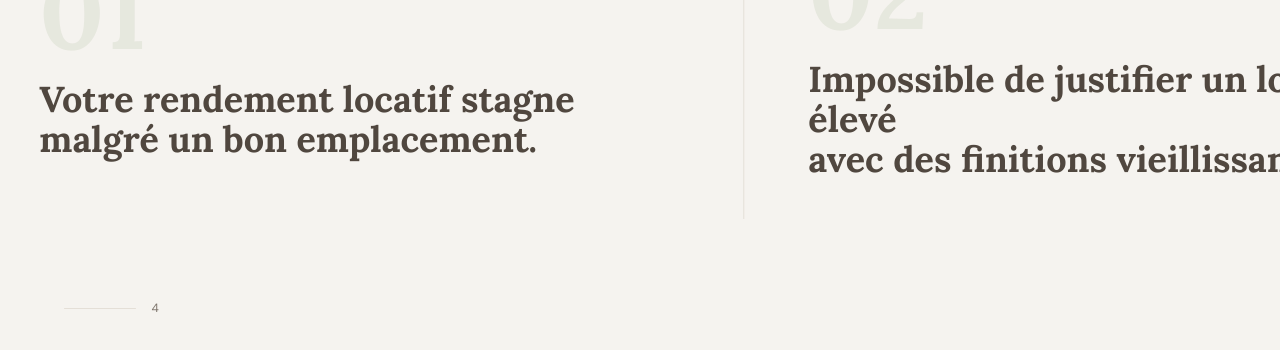
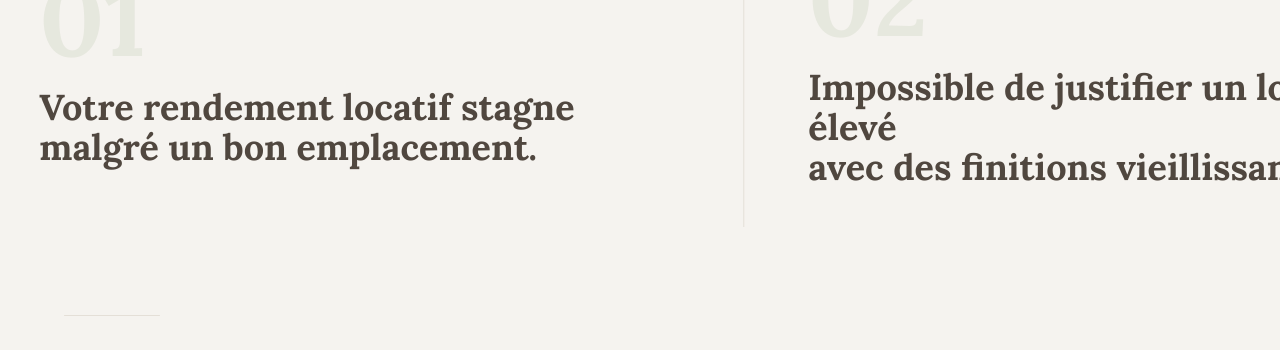
Before and after one commit to cyrille2539/valm39, a Next.js app: page /investisseurs in a window 1280 px wide. Shown: the part 1196-1546 px from the top of the page. Built offline with nearby package versions, Linux system fonts and the light colour scheme; no server answers.

Commit message:
fix(ui): supprime le compteur de cartes sous le scroll horizontal
Co-Authored-By: Claude Sonnet 4.6 <noreply@anthropic.com>

```diff
--- a/src/components/HorizontalScrollCards.tsx
+++ b/src/components/HorizontalScrollCards.tsx
@@ -80,16 +80,13 @@ export function HorizontalScrollCards({
         </div>
 
         {/* Barre de progression */}
-        <div className="px-6 sm:px-16 pb-2 shrink-0 flex items-center gap-4 w-48 sm:w-56">
-          <div className="flex-1 h-px bg-border relative overflow-hidden rounded-full">
+        <div className="px-6 sm:px-16 pb-2 shrink-0 w-48 sm:w-56">
+          <div className="h-px bg-border relative overflow-hidden rounded-full">
             <motion.div
               className="absolute inset-y-0 left-0 bg-primary rounded-full"
               style={{ scaleX: scrollYProgress, originX: 0, height: "1px" }}
             />
           </div>
-          <span className="font-body text-xs text-muted-foreground uppercase tracking-widest shrink-0">
-            {items.length}
-          </span>
         </div>
 
       </div>
```
